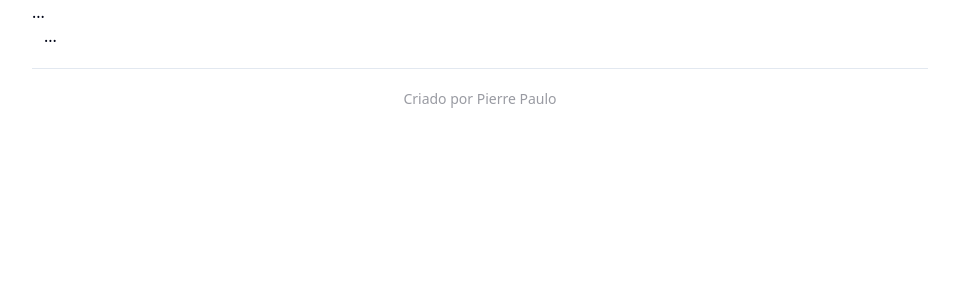
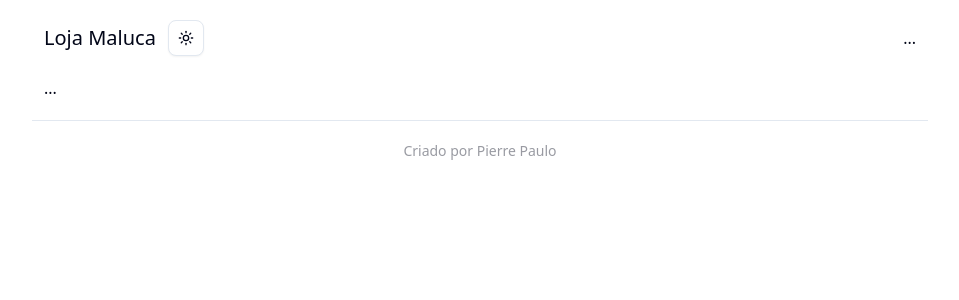
Before and after one commit to pierrepaulo/projeto-loja-comida, a Next.js app: page / in a window 1280 px wide. Shown: the top 300 px of the page, without its empty margins (160-1119 px from the left). Built offline with nearby package versions, Linux system fonts and the light colour scheme.

Commit message:
feat(header): implementar header com logo

```diff
--- a/src/components/header.tsx
+++ b/src/components/header.tsx
@@ -1,3 +1,14 @@
+import { Logo } from "./logo";
+import { ThemeToggle } from "./theme-toggle";
+
 export const Header = () => {
-  return <header>...</header>;
+  return (
+    <header className="flex justify-between items-center my-5 mx-3">
+      <div className="flex items-center gap-3">
+        <Logo />
+        <ThemeToggle />
+      </div>
+      <div className="flex items-center gap-3">...</div>
+    </header>
+  );
 };
--- /dev/null
+++ b/src/components/logo.tsx
@@ -0,0 +1,7 @@
+export const Logo = () => {
+  return (
+    <div className="text-xl">
+      Loja <span>Maluca</span>
+    </div>
+  );
+};
--- a/src/components/theme-toggle.tsx
+++ b/src/components/theme-toggle.tsx
@@ -1,7 +1,7 @@
 "use client";
 
 import * as React from "react";
-import { Moon, Sun } from "lucide-react";
+import { LaptopIcon, Moon, Sun } from "lucide-react";
 import { useTheme } from "next-themes";
 
 import { Button } from "@/components/ui/button";
@@ -26,13 +26,13 @@ export function ThemeToggle() {
       </DropdownMenuTrigger>
       <DropdownMenuContent align="end">
         <DropdownMenuItem onClick={() => setTheme("light")}>
-          Light
+          <Sun className="mr-2" /> Light
         </DropdownMenuItem>
         <DropdownMenuItem onClick={() => setTheme("dark")}>
-          Dark
+          <Moon className="mr-2" /> Dark
         </DropdownMenuItem>
         <DropdownMenuItem onClick={() => setTheme("system")}>
-          System
+          <LaptopIcon className="mr-2" /> System
         </DropdownMenuItem>
       </DropdownMenuContent>
     </DropdownMenu>
```
